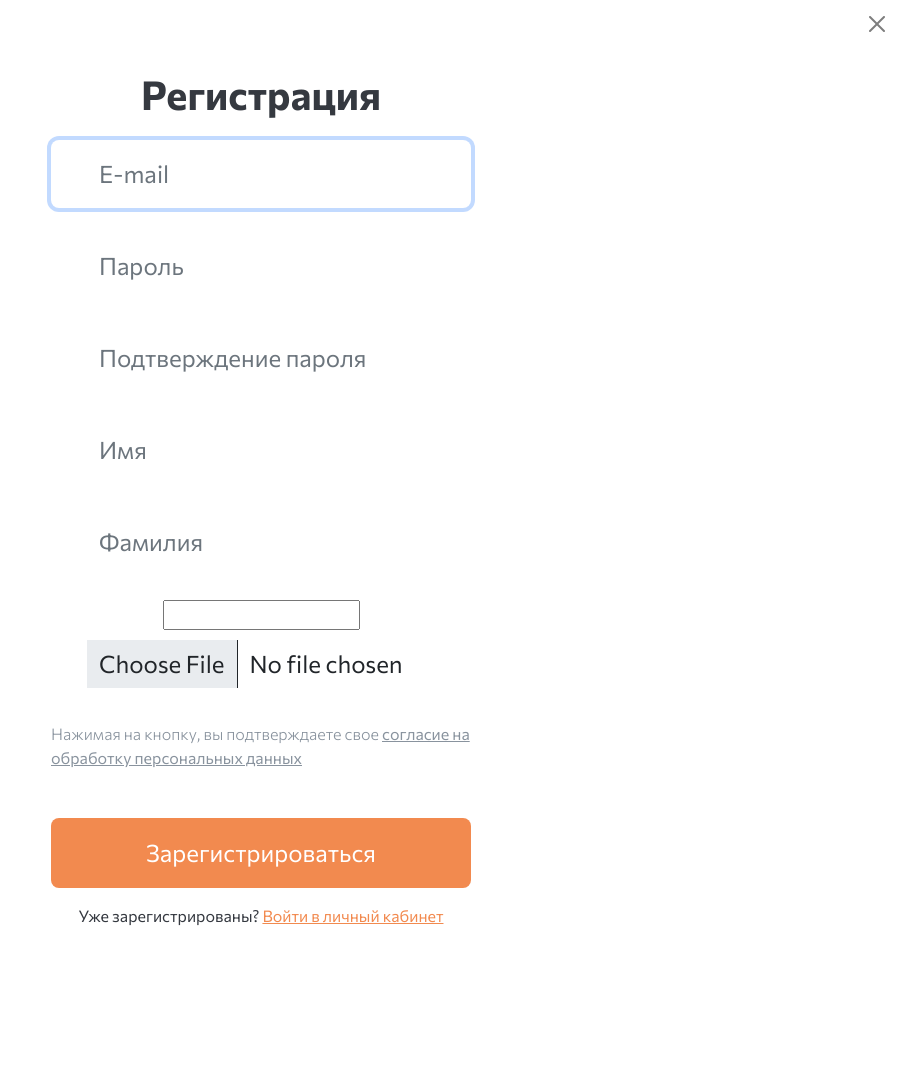
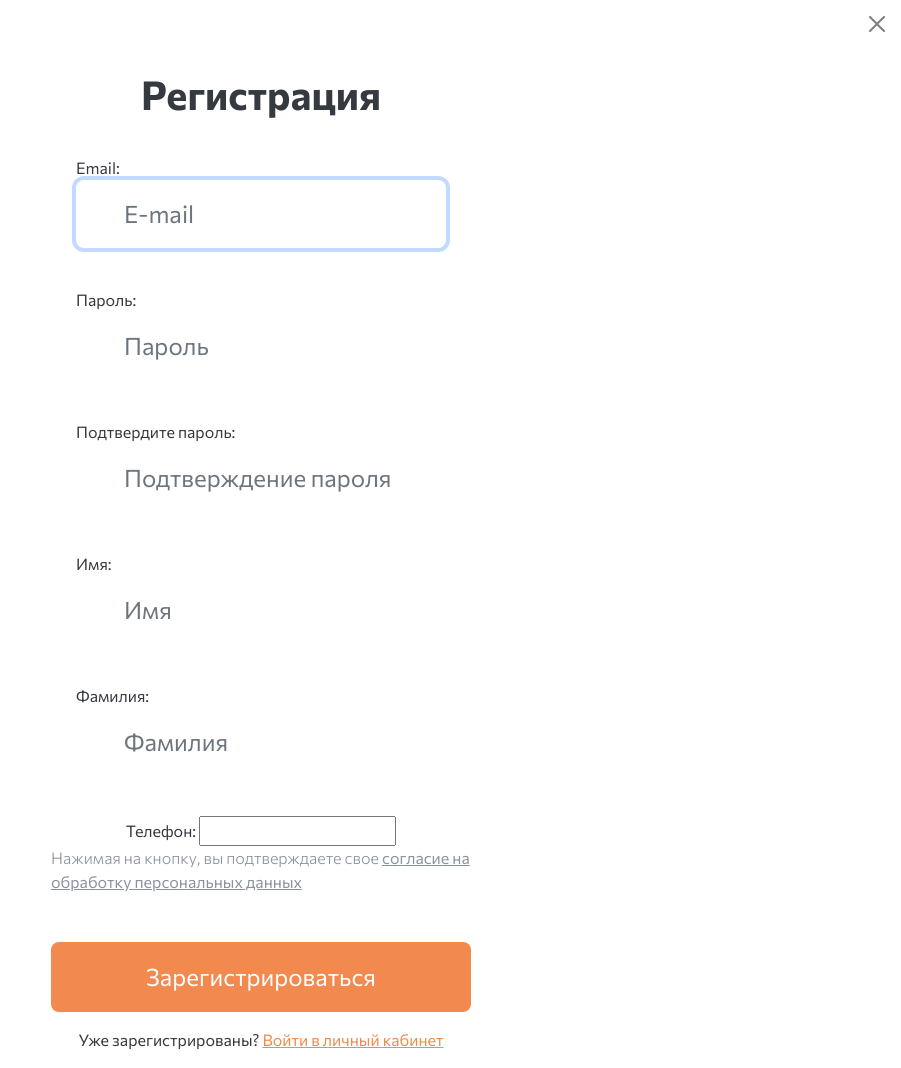
Before and after one commit to kruser66/SelfStorage, a Django app: page /register in a window 1280 px wide. Shown: the whole page, without its empty margins (379-1280 px from the left). Before the commit the page ends 926 px from the top, so only its background shows below. Run offline with Django 4.2, Linux system fonts and the light colour scheme; parts of the project's set-up code (start-up, migrations or seed data) failed here and were passed over.

Commit message:
Deleted Avatar and optimized temlate

```diff
--- a/templates/users/register.html
+++ b/templates/users/register.html
@@ -25,20 +25,36 @@
           {% csrf_token %}
           <h1 class="modal-title text-center fw-bold mb-3">Регистрация</h1>
           {{ form.non_field_errors }}
+          <div class="form-group mt-3">
             {{ form.email.errors }}
+            <label for="{{ form.email.id_for_label }}">Email:</label>
             {{ form.email }}
+          </div>
+          <div class="form-group mt-3">
             {{ form.password1.errors }}
+            <label for="{{ form.password1.id_for_label }}">Пароль:</label>
             {{ form.password1 }}
+          </div>
+          <div class="form-group mt-3">
             {{ form.password2.errors }}
+            <label for="{{ form.password2.id_for_label }}">Подтвердите пароль:</label>
             {{ form.password2 }}
+          </div>
+          <div class="form-group mt-3">
             {{ form.first_name.errors }}
+            <label for="{{ form.first_name.id_for_label }}">Имя:</label>
             {{ form.first_name }}
+          </div>
+          <div class="form-group mt-3">
             {{ form.last_name.errors }}
+            <label for="{{ form.last_name.id_for_label }}">Фамилия:</label>
             {{ form.last_name }}
+          </div>
+          <div class="form-group mt-3">
             {{ form.phonenumber.errors }}
+            <label for="{{ form.phonenumber.id_for_label }}">Телефон:</label>
             {{ form.phonenumber }}
-          {{ form.avatar.errors }}
-          {{ form.avatar }}
+          </div>
           <span class="fw-light SelfStorage_grey">Нажимая на кнопку, вы подтверждаете свое <a
               href="{% static 'privacy/Политика компании SelfStorage в отношении обработки персональных данных.pdf' %}"
               class="SelfStorage_grey">согласие на обработку персональных данных</a></span>
```
Lines whose indentation alone changed are shown as unchanged.
